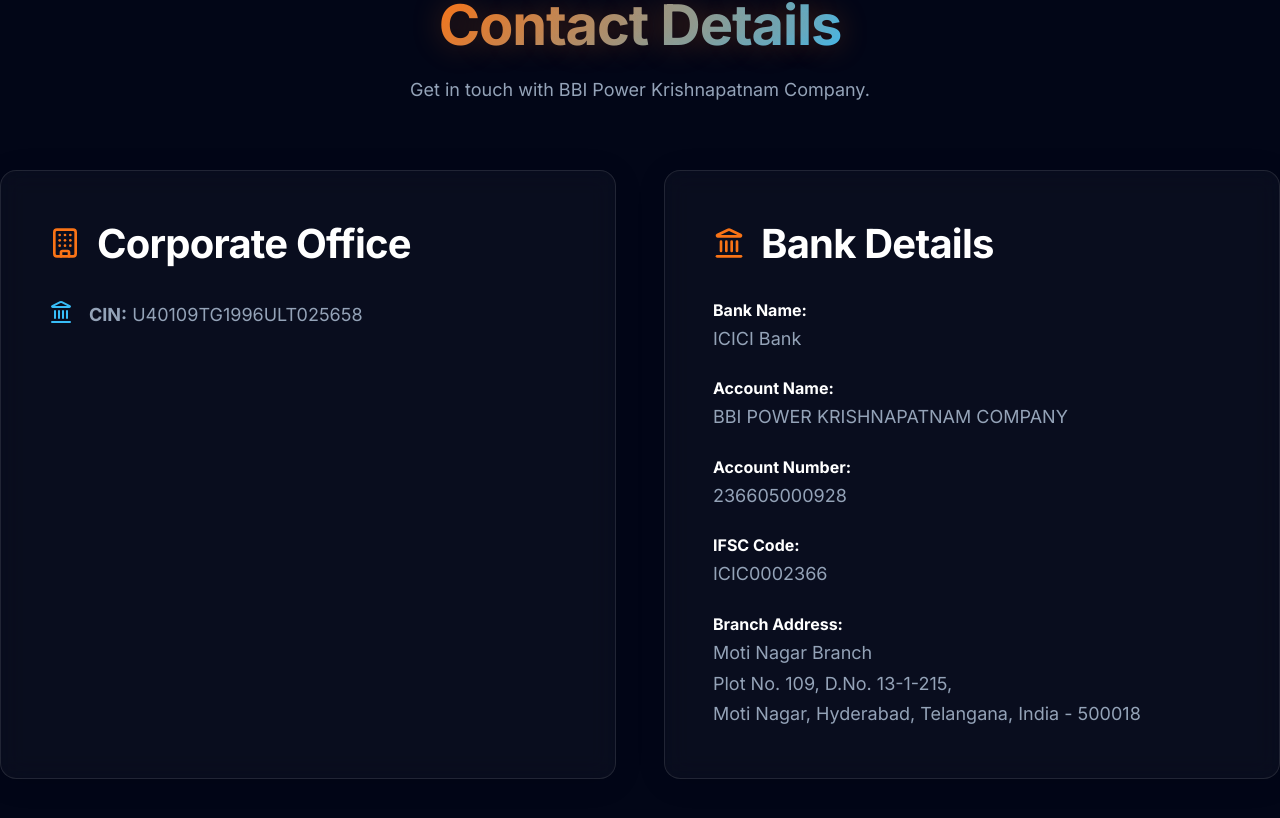
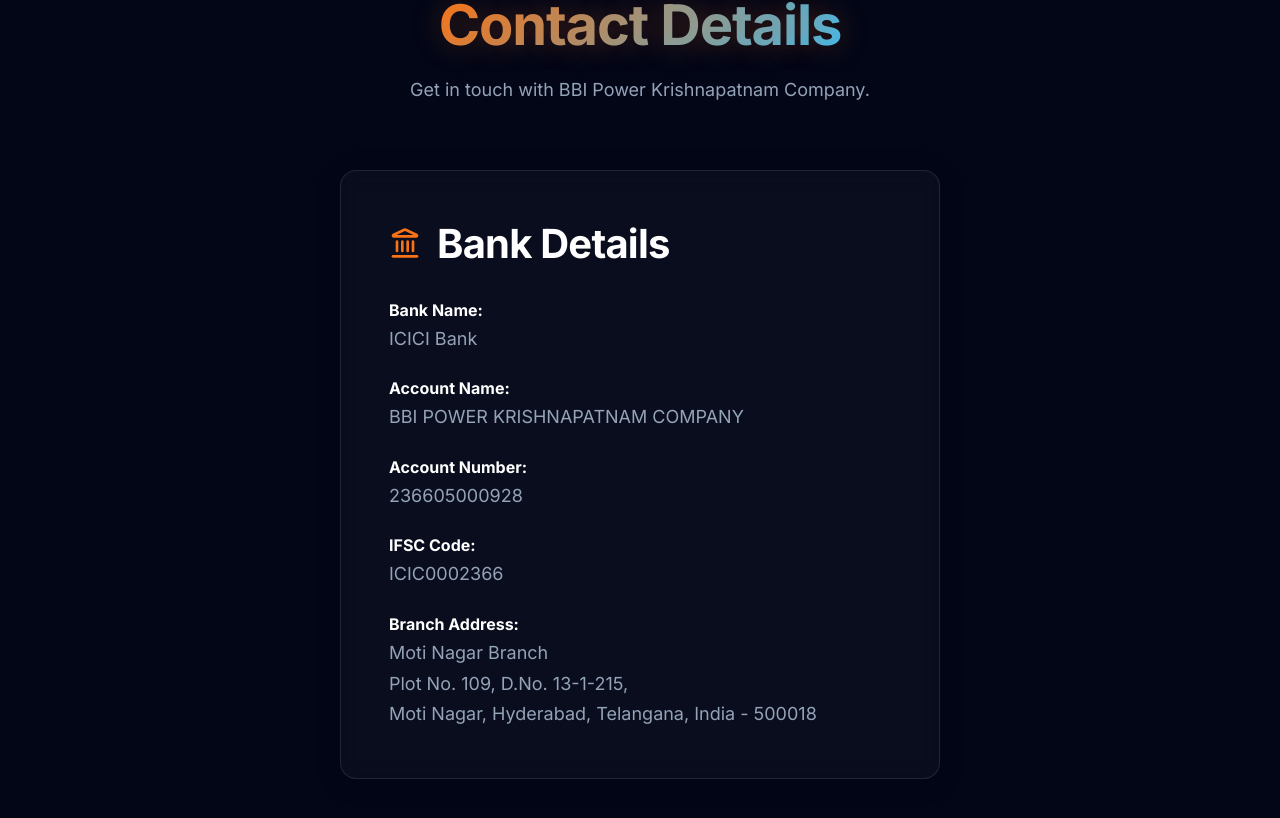
Before and after one commit to DeepakJaggupalli/bbipower, a React (Vite) app: page / in a window 1280 px wide. Shown: the part 5598-6416 px from the top of the page. Built offline with nearby package versions, Linux system fonts and the light colour scheme.

Commit message:
Remove corporate office section from contact page

```diff
--- a/src/pages/Contact.jsx
+++ b/src/pages/Contact.jsx
@@ -1,5 +1,5 @@
 import { motion } from 'framer-motion';
-import { MapPin, Building, Landmark, Mail } from 'lucide-react';
+import { Landmark } from 'lucide-react';
 
 export default function Contact() {
   return (
@@ -14,30 +14,10 @@
         <p>Get in touch with BBI Power Krishnapatnam Company.</p>
       </motion.div>
 
-      <div className="grid-2">
+      <div style={{ maxWidth: '600px', margin: '0 auto' }}>
         <motion.div
-          initial={{ opacity: 0, x: -30 }}
-          whileInView={{ opacity: 1, x: 0 }}
-          viewport={{ once: true }}
-          className="glass-panel"
-          style={{ padding: '3rem' }}
-        >
-          <div style={{ display: 'flex', alignItems: 'center', gap: '1rem', marginBottom: '2rem' }}>
-            <Building style={{ color: 'var(--accent-orange)' }} size={32} />
-            <h2 style={{ margin: 0 }}>Corporate Office</h2>
-          </div>
-
-          <div style={{ display: 'flex', gap: '1rem', color: 'var(--text-secondary)' }}>
-            <Landmark style={{ flexShrink: 0, color: 'var(--accent-blue)' }} />
-            <p style={{ margin: 0 }}>
-              <strong>CIN:</strong> U40109TG1996ULT025658
-            </p>
-          </div>
-        </motion.div>
-
-        <motion.div
-          initial={{ opacity: 0, x: 30 }}
-          whileInView={{ opacity: 1, x: 0 }}
+          initial={{ opacity: 0, y: 30 }}
+          whileInView={{ opacity: 1, y: 0 }}
           viewport={{ once: true }}
           className="glass-panel"
           style={{ padding: '3rem' }}
```
